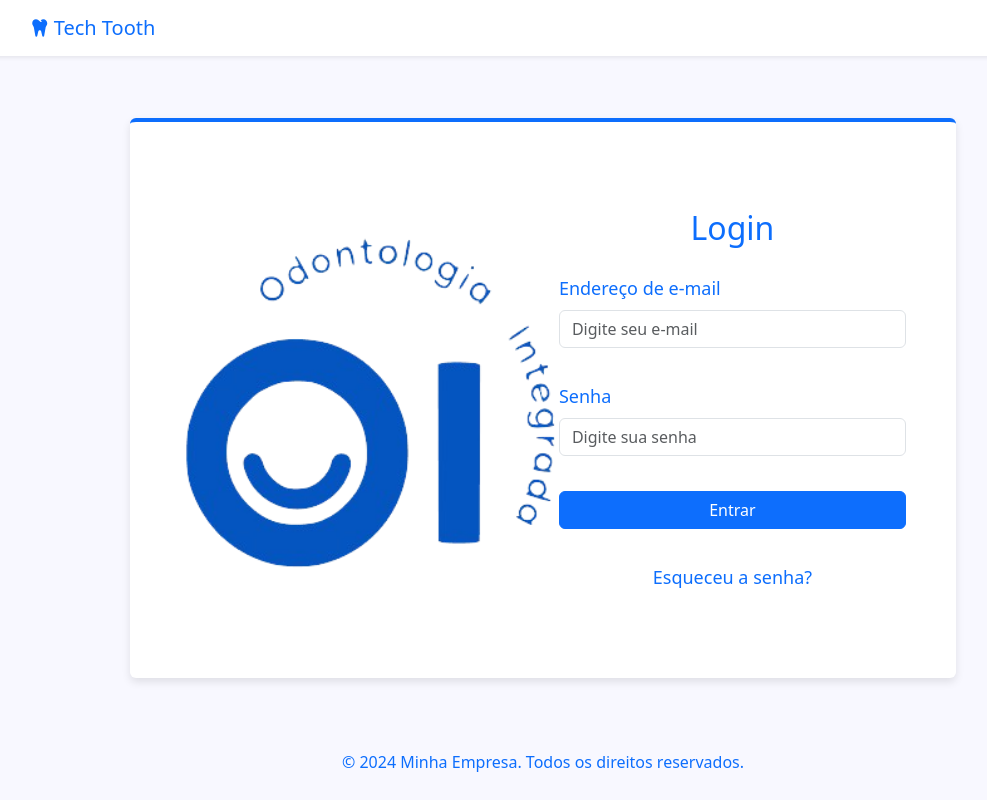
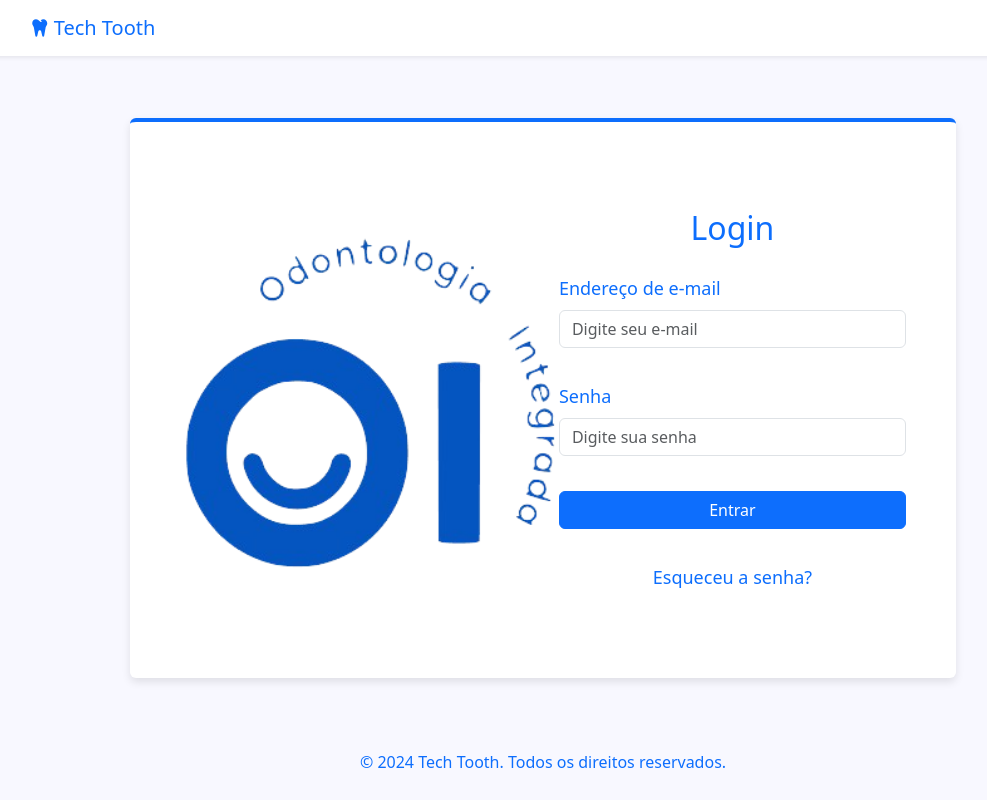
Before and after one commit to Grupo-Tech-Tooth/Dashboard, a React (Create React App) app: page / in a window 1280 px wide. Shown: the whole page, without its empty margins (97-1084 px from the left). Built offline with nearby package versions, Linux system fonts and the light colour scheme; what chartjs-plugin-datalabels would draw is missing.

Commit message:
Correção do nome da empresa na linha de direitos reservados

```diff
--- a/src/pages/Login/Login.jsx
+++ b/src/pages/Login/Login.jsx
@@ -12,7 +12,7 @@
         </div>
 
         <footer className={style.footer}>
-          <p>&copy; {new Date().getFullYear()} Minha Empresa. Todos os direitos reservados.</p>
+          <p>&copy; {new Date().getFullYear()} Tech Tooth. Todos os direitos reservados.</p>
           <div className={style.footerLinks}>
             {/* <a href="/termos" className="text-decoration-none text-primary">Termos de Serviço</a>
             <a href="/privacidade" className="text-decoration-none text-primary">Política de Privacidade</a> */}
--- a/src/pages/NotFound/NotFound.jsx
+++ b/src/pages/NotFound/NotFound.jsx
@@ -15,7 +15,7 @@
         </div>
 
         <footer className={style.footer}>
-          <p>&copy; {new Date().getFullYear()} Minha Empresa. Todos os direitos reservados.</p>
+          <p>&copy; {new Date().getFullYear()} Tech Tooth. Todos os direitos reservados.</p>
           <div className={style.footerLinks}>
             {/* <a href="/termos" className="text-decoration-none text-primary">Termos de Serviço</a>
             <a href="/privacidade" className="text-decoration-none text-primary">Política de Privacidade</a> */}
```
